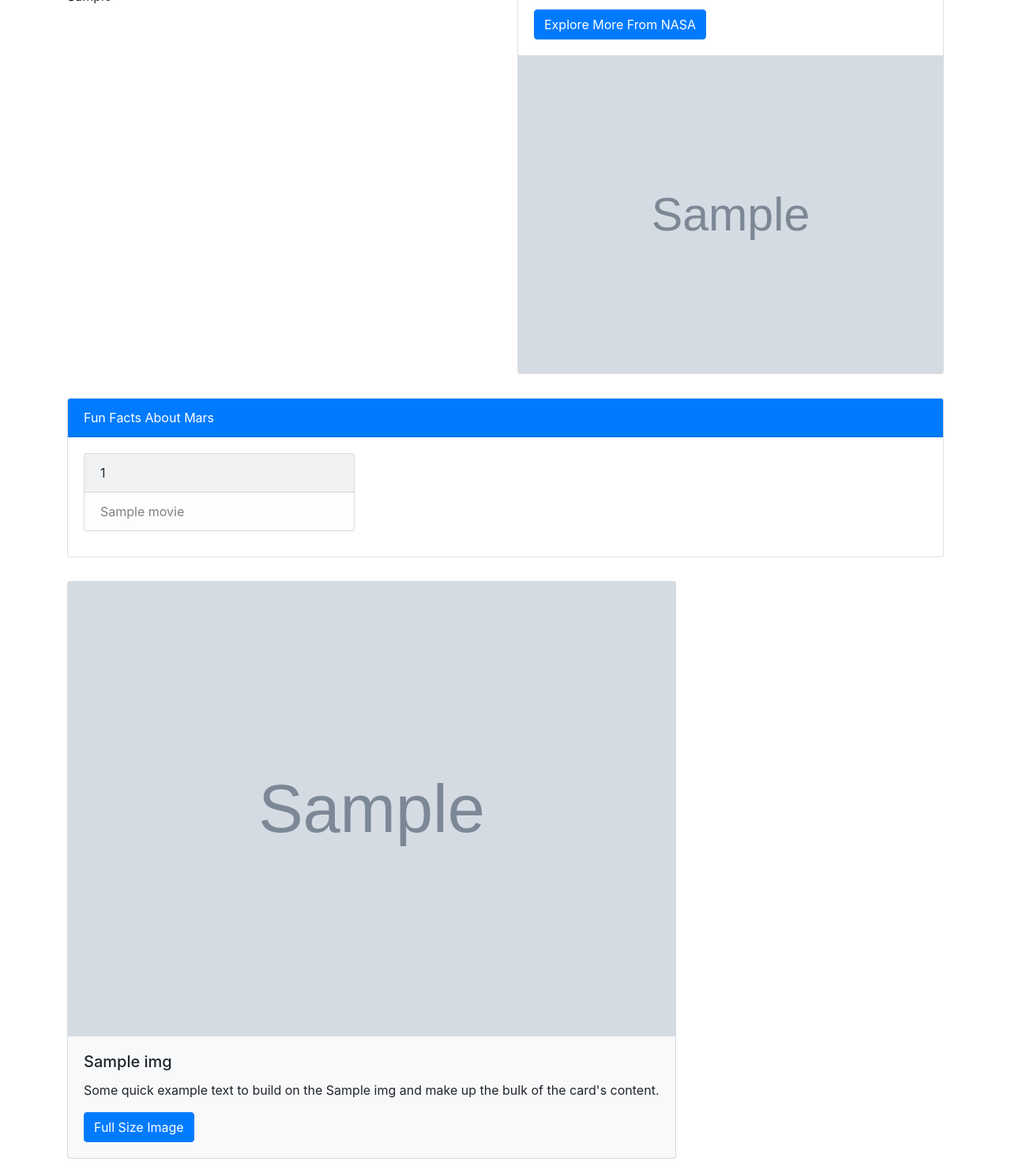
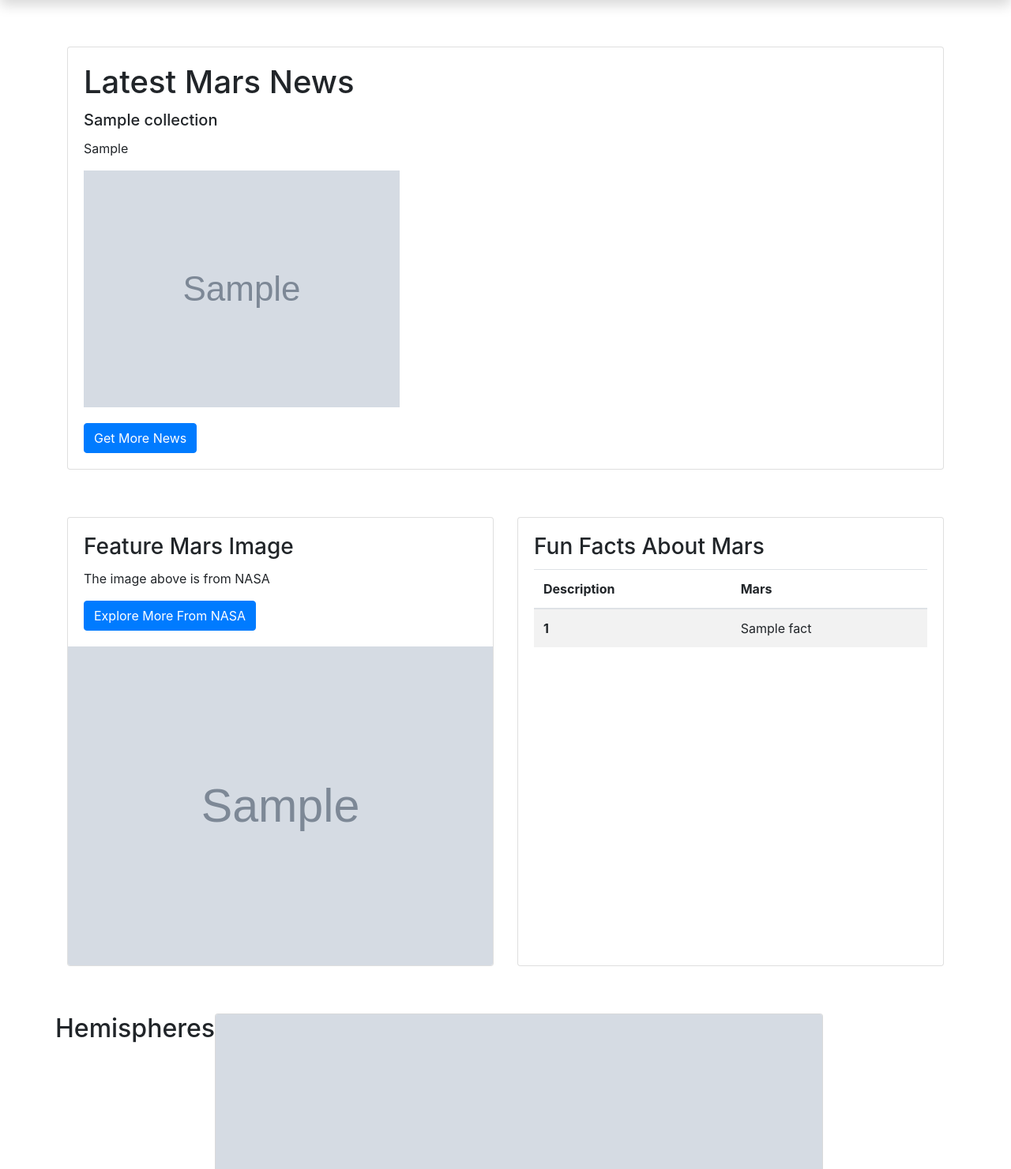
Before and after one commit to tawnynichols/web-scraping-challenge, a Flask app: page / in a window 1280 px wide. Shown: the part 429-1910 px from the top of the page at 79% size. Run offline with Flask 2, Linux system fonts and the light colour scheme; grey boxes marked "Sample" are stand-in pictures; a database or web service that is not in the repository returns one stand-in record (values such as "Sample title"); some libraries are stand-ins or nearby versions.

Commit message:
cleaned up code

```diff
--- a/Missions_to_Mars/scrape_mars.py
+++ b/Missions_to_Mars/scrape_mars.py
@@ -15,7 +15,8 @@ def scrape():
     # Mars News Article
     ###############################################################
     # set url for browser
-    url = 'https://mars.nasa.gov/news'
+    news_domain = 'https://mars.nasa.gov'
+    url = news_domain + '/news'
     browser.visit(url)
 
     # Loop to get news_title and news_p
@@ -34,21 +35,22 @@ def scrape():
             news_p = article.find('div', class_='article_teaser_body').text
             img_header =article.find('div', class_='list_image')
             img = img_header.find('img')['src']
-            new_image = 'https://mars.nasa.gov' + img
-
+            news_image = news_domain + img
+            print("Mars News Complete")
 
         # Click the 'More' button on each page
         try:
             browser.click_link_by_partial_text('More')
 
         except:
-            print("Mars News Scraping Complete")
+            print("Mars News No More to Scrape")
 
         # Store data in a dictionary
         mars_data = {
             "news_title": news_title,
             "news_p": news_p,
-            "new_image": new_image
+            "news_image": news_image,
+            "news_domain" : url
         }
 
 
@@ -57,7 +59,7 @@ def scrape():
     ###############################################################
 
     # set url for browser
-    domain = 'https://www.jpl.nasa.gov'
+    Featured_domain = 'https://www.jpl.nasa.gov'
     space_url = 'https://www.jpl.nasa.gov/spaceimages/?search=&category=Mars'
     browser.visit(space_url)
 
@@ -74,8 +76,7 @@ def scrape():
         data_link = img.find('a')['data-link']
 
         # Open data link to get full size image
-        data_link_url = domain + data_link
-
+        data_link_url = Featured_domain + data_link
 
         try:
             browser.visit(data_link_url)
@@ -92,13 +93,13 @@ def scrape():
                 figure_url = figure.find('a')['href']
 
                 # Make sure to save a complete url string for this image.
-                featured_image_url  = domain + figure_url
-                print(featured_image_url)
+                featured_image_url  = Featured_domain + figure_url
                 mars_data["featured_image_url"] =  featured_image_url
-                mars_data["domain"]  = domain
+                mars_data["Featured_domain"]  = Featured_domain
+                print("Featured Image Complete")
 
         except:
-            print("Featured Image Scraping Complete")
+            print("Featured Image Scraping Error")
 
     ###############################################################
     # Mars  Facts
@@ -119,12 +120,11 @@ def scrape():
     # render dataframe as html
     html = df.to_html(table_id="table")
     mars_data["html"] =  html
-    print(html)
 
     # render dataframe as dictionary
     table = df.values.tolist()
     mars_data["table"] =  table
-    print(table)
+    print("Mars Facts Complete")
 
 
     ###############################################################
@@ -133,6 +133,7 @@ def scrape():
 
     # Visit the USGS Astrogeology site here to obtain high resolution images for each of Mar's hemispheres.
     usgs_site = 'https://astrogeology.usgs.gov/search/results?q=hemisphere+enhanced&k1=target&v1=Mars'
+    usgs_domain = 'https://astrogeology.usgs.gov'
     browser.visit(usgs_site)
 
     html = browser.html
@@ -151,10 +152,8 @@ def scrape():
     # loop to append title and images to lists
     for image in image_section:
         figure_url = image.find('a')['href']
-        image_url = 'https://astrogeology.usgs.gov' + figure_url
+        image_url = usgs_domain + figure_url
         title = image.find('h3').text
-        print(title)
-    #     print(image_url)
 
         titles.append(title)
 
@@ -172,8 +171,6 @@ def scrape():
                 image_list = thumb.find('li')
                 image_full_url = image_list.find('a')['href']
                 images.append(image_full_url)
-                print(image_full_url)
-
 
         except:
             print('Did not work')
@@ -191,7 +188,7 @@ def scrape():
 
     # Append to mars data
     mars_data["hemisphere_image_urls"] =  hemisphere_image_urls
-    print(hemisphere_image_urls)
+    print("Hemisphere Complete")
 
     # Close the browser after scraping
     browser.quit()
--- a/Missions_to_Mars/templates/index.html
+++ b/Missions_to_Mars/templates/index.html
@@ -5,46 +5,52 @@
       <meta name="viewport" content="width=device-width, initial-scale=1.0">
       <meta http-equiv="X-UA-Compatible" content="ie=edge">
       <title>Mission to Mars</title>
-      <link rel="stylesheet" href="https://stackpath.bootstrapcdn.com/bootstrap/4.3.1/css/bootstrap.min.css" integrity="sha384-ggOyR0iXCbMQv3Xipma34MD+dH/1fQ784/j6cY/iJTQUOhcWr7x9JvoRxT2MZw1T" crossorigin="anonymous">
-      <link rel="stylesheet" href="style.css">
+				<!-- Create stylesheet reference to bootstrap -->
+				<link rel="stylesheet"
+    					href="https://stackpath.bootstrapcdn.com/bootstrap/4.1.3/css/bootstrap.min.css" integrity="sha384-MCw98/SFnGE8fJT3GXwEOngsV7Zt27NXFoaoApmYm81iuXoPkFOJwJ8ERdknLPMO" crossorigin="anonymous">
    </head>
    <body>
-<!-- Set container for entire page -->
-      <div class="jumbotron text-center" style="margin-bottom:0">
-        <h1>Mission to Mars</h1>
-        <p><a class="btn btn-primary btn-lg" href="/scrape" role="button">Scrape New Data!</a></p>
-      </div>
  <!-- Set section for Navigation -->
-      <nav class="navbar navbar-expand-sm bg-dark navbar-dark">
-        <a class="navbar-brand" href="#">Navbar</a>
+ <nav class="navbar fixed-top navbar-expand-sm bg-dark navbar-dark">
+   <a class="navbar-brand" href="#">Mission to Mars</a>
    <button class="navbar-toggler" type="button" data-toggle="collapse" data-target="#collapsibleNavbar">
      <span class="navbar-toggler-icon"></span>
    </button>
    <div class="collapse navbar-collapse" id="collapsibleNavbar">
      <ul class="navbar-nav">
        <li class="nav-item">
-              <a class="nav-link" href="#">Link</a>
+         <a class="nav-link" href="#facts">Fun Facts</a>
        </li>
        <li class="nav-item">
-              <a class="nav-link" href="#">Link</a>
-            </li>
-            <li class="nav-item">
-              <a class="nav-link" href="#">Link</a>
+         <a class="nav-link" href="#hemisphere">Hemispheres</a>
        </li>
      </ul>
    </div>
  </nav>
-<!-- Set section for container -->
-      <div class="container" style="margin-top:30px">
-        <div class="row">
-         <div class="col-sm-6">
+<!-- Set section for jumbotron -->
+      <div class="jumbotron text-white jumbotron-image shadow"  style="background-image: url(https://mars.nasa.gov/images/msl/curiosity-poster-long.jpg)">
+         <h1 class="display-1">Mission to Mars!</h1>
+         <h2>This is a simple site calling attention to featured content regarding Mars.</h2>
+         <hr style="border: 1px solid tan;">
+         <p>Click the button below to get the latest data about Mars.</p>
+         <p><a class="btn btn-primary btn-lg" href="/scrape" role="button">Scrape New Data!</a></p>
+      </div>
 <!-- Set section for Step 1 Mars News -->
-           <h2>Latest Mars News</h2>
-           <h5>{{ dict.news_title }}</h5>
-           <p>{{ dict.news_p }}</p>
+   <div class="container" style="margin-top:60px">
+      <div class="card">
+         <div class="card-body">
+           <h1 class="card-title">Latest Mars News</h1>
+           <h5 class="card-title">{{ dict.news_title }}</h5>
+           <p class="card-text">{{ dict.news_p }}</p>
+           <img src="{{ dict.news_image}}" class="img-fluid" alt="Latest Article Image">
+           <section style="margin-top: 20px;"><a href="{{ dict.news_domain}}" class="btn btn-primary">Get More News</a></section>
          </div>
-          <div class="col-sm-6">
+       </div>
+   </div>
+<!-- Set container for image and facts -->
+   <div class="container" style="margin-top:60px">
        <!-- Set section for Step 2 Featured Image -->
+          <div class="card-deck" id="facts">
             <div class="card">
                <div class="card-body">
                   <h3 class="card-title">Feature Mars Image</h3>
@@ -53,36 +59,36 @@
                </div>
                <img class="card-img-bottom" src="{{ dict.featured_image_url }}" alt="Featured Image">
             </div>
+      <!-- Set section for Step 3 Mars Facts-->
+         <div class="card">
+            <div class="card-body">
+               <h3 class="card-title">Fun Facts About Mars</h3>
+                  <table class="table table-striped">
+                     <thead>
+                     <tr>
+                        <th scope="col">Description</th>
+                        <th scope="col">Mars</th>
+                        </tr>
+                     </thead>
+                     <tbody>
+                        {% for fact in dict.table %}
+                           <tr>
+                              <th scope="row">{{ fact[0] }} </th>
+                              <td>{{ fact[1] }}</td>
+                           </tr>
+                        {% endfor %}
+                     </tbody>
+                  </table>
             </div>
          </div>
       </div>
    </div>
-      <!-- Set section for Step 3 Mars Facts-->
-      <div class="container" style="margin-top:30px">
-         <div class="card">
-            <div class="card-header bg-primary text-white">Fun Facts About Mars</div>
-            <div class="card-body">
-         <!-- Set section for Step 3 Mars Facts-->
-         <div class="card-columns">
-            {% for movie in dict.table %}
-            <div class="card bg-light">
-               <div class="card-header">
-                  {{ movie[0] }}
-               </div>
-               <ul class="list-group list-group-flush">
-                  <li class="list-group-item list-group-item-light" >{{ movie[1] }}</li>
-               </ul>
-            </div>
-            {% endfor %}
-            </div>
-         </div>
-         </div>
-         <div class="container" style="margin-top:30px">
    <!-- Set section for Step 4: dynamically creating images and text for each hemisphere -->
-         <div class="row">
+   <div class="container" style="margin-top:60px">
+      <div class="row" id="hemisphere">
+            <h2>Hemispheres</h2>
          <div class="card-deck">
             {% for img in dict.hemisphere_image_urls %}
-
                <div class="card bg-light mb-3" >
                   <img class="card-img-top" src="{{ img.img_url}}" alt="Card image cap">
                   <div class="card-body">
@@ -95,9 +101,10 @@
          </div>
       </div>
    </div>
-      <div class="jumbotron text-center" style="margin-bottom:0">
-        <p>Footer</p>
+      </body>
+      <footer id="sticky-footer" class="py-4 bg-dark text-white-50" style="margin-top:60px">
+         <div class="container text-center">
+           <small>Copyright &copy; 2020, All Rights Reserved</small>
          </div>
-
-      </body>
+       </footer>
 </html>
```
Also changed, not shown: 3 other files. Lines whose indentation alone changed are shown as unchanged.
